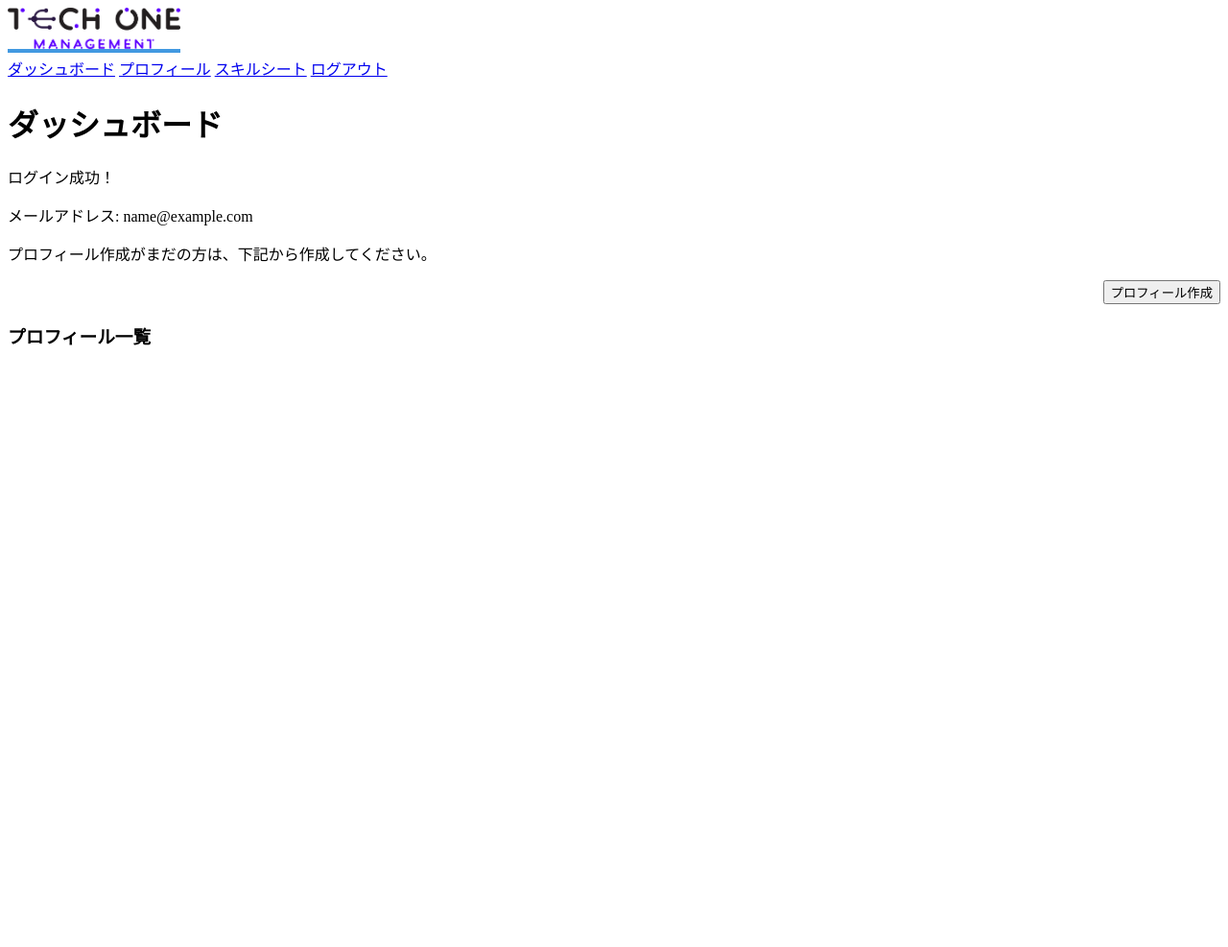
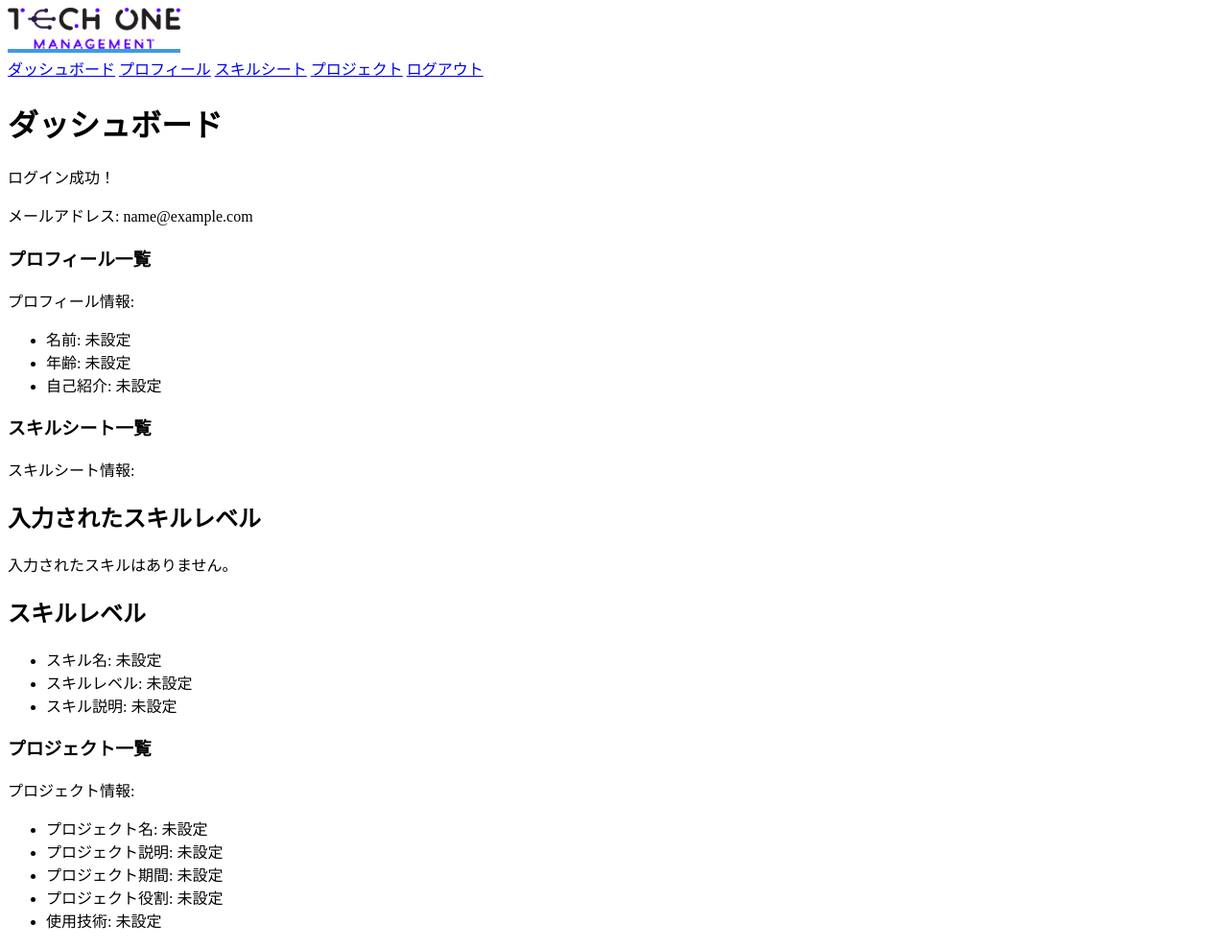
Before and after one commit to keisuke-dd/python, a Flask app: page /dashboard in a window 1280 px wide. Shown: the whole page at 96% size. Before the commit the page ends 360 px from the top, so only its background shows below. Run offline with Flask 3, Linux system fonts and the light colour scheme; the visitor is signed in with stand-in values (Sample User, id 1).

Commit message:
変更
Co-authored-by: VermouthWine <VermouthWine@users.noreply.github.com>
Co-authored-by: boiledeggy <boiledeggy@users.noreply.github.com>

```diff
--- a/app.py
+++ b/app.py
@@ -1,4 +1,6 @@
 from flask import Flask, render_template, request, redirect, url_for, session
+from flask_session import Session
+from datetime import timedelta
 import os
 from supabase import create_client, Client
 from dotenv import load_dotenv
@@ -16,14 +18,23 @@ supabase: Client = create_client(SUPABASE_URL, SUPABASE_KEY)
 app = Flask(__name__)
 app.secret_key = "your_secret_key"  # セッション用のシークレットキー
 
+#  セッションの設定
+app.config['SESSION_TYPE'] = 'filesystem'
+app.config['PERMANENT_SESSION_LIFETIME'] = timedelta(minutes=30)  # 30分で自動ログアウト
+Session(app)
 
-# 🔹 ホームページ (ログインかサインアップを選ぶ画面)
+#  セキュリティの強化設定
+app.config['SESSION_COOKIE_SECURE'] = False     # HTTPSのみでクッキー送信 localhost環境のため一時出来にflase
+app.config['SESSION_COOKIE_HTTPONLY'] = True   # JavaScriptからのアクセスを防止
+app.config['SESSION_COOKIE_SAMESITE'] = 'Lax'  # クロスサイトのCSRF防止
+
+#  ホームページ (ログインかサインアップを選ぶ画面)
 @app.route("/", methods=["GET"])
 def home():
     return render_template("home.html")
 
 
-# 🔹 サインアップページ & 処理
+#  サインアップページ & 処理
 @app.route("/signup", methods=["GET", "POST"])
 def signup():
     if request.method == "POST":
@@ -41,7 +52,7 @@ def signup():
     return render_template("signup.html")
 
 
-# 🔹 ログインページ & ログイン処理
+#  ログインページ & ログイン処理
 @app.route("/login", methods=["GET", "POST"])
 def login():
     if request.method == "POST":
@@ -66,7 +77,7 @@ def login():
     return render_template("login.html")
 
 
-# 🔹 ダッシュボード（ログイン後のページ）
+#  ダッシュボード（ログイン後のページ）
 @app.route("/dashboard")
 def dashboard():
     if 'user_id' in session:
@@ -75,18 +86,25 @@ def dashboard():
         return redirect(url_for('login'))
 
 
-# 🔹 スキルシート作成ページ
+#  スキルシート作成ページ
 @app.route("/skillsheet_input")
 def skillsheet_input():
     return render_template("skillsheet_input.html")
 
-# 🔹 プロフィール入力ページ表示
+
+#  プロフィール入力ページ表示
 @app.route("/profile_input")
 def profile_input():
     return render_template("profile_input.html")
 
 
-# 🔹 ログアウト処理
+# 🔹 プロジェクト入力ページ表示
+@app.route("/project_input")
+def project_input():
+    return render_template("project_input.html")
+
+
+#  ログアウト処理
 @app.route("/logout")
 def logout():
     session.clear()
--- a/templates/dashboard.html
+++ b/templates/dashboard.html
@@ -14,13 +14,89 @@
     <p>ログイン成功！</p>
     <p>メールアドレス: {{ user_email }}</p>
 
-    <p>プロフィール作成がまだの方は、下記から作成してください。</p>
-    <div style="text-align: right; margin-top: 1rem;">
-        <a href="{{ url_for('profile_input') }}"><button>プロフィール作成</button></a>
-    </div>
     <h3>プロフィール一覧</h3>
 
+    <p>プロフィール情報:</p>
+    <ul>
+        {% if profile_name %}
+            <li>名前: {{ profile_name }}</li>
+        {% else %}
+            <li>名前: 未設定</li>
+        {% endif %}
+        {% if profile_age %}
+            <li>年齢: {{ profile_age }}歳</li>
+        {% else %}
+            <li>年齢: 未設定</li>
+        {% endif %}
+        {% if profile_bio %}
+            <li>自己紹介: {{ profile_bio }}</li>
+        {% else %}
+            <li>自己紹介: 未設定</li>
+        {% endif %}
+    </ul>
 
+    <h3>スキルシート一覧</h3>
+    <p>スキルシート情報:</p>
+
+     <h2>入力されたスキルレベル</h2>
+
+      {% if skills %}
+        <ul>
+            {% for lang, level in skills.items() %}
+                <li>{{ lang }}: {{ level }}</li>
+            {% endfor %}
+        </ul>
+    {% else %}
+        <p>入力されたスキルはありません。</p>
+    {% endif %}
+    <h2>スキルレベル</h2>
+    <ul>
+
+        {% if skill_name %}
+            <li>スキル名: {{ skill_name }}</li>
+        {% else %}
+            <li>スキル名: 未設定</li>
+        {% endif %}
+        {% if skill_level %}
+            <li>スキルレベル: {{ skill_level }}</li>
+        {% else %}
+            <li>スキルレベル: 未設定</li>
+        {% endif %}
+        {% if skill_description %}
+            <li>スキル説明: {{ skill_description }}</li>
+        {% else %}
+            <li>スキル説明: 未設定</li>
+        {% endif %}
+    </ul>
+
+    <h3>プロジェクト一覧</h3>
+    <p>プロジェクト情報:</p>
+    <ul>
+        {% if project_name %}
+            <li>プロジェクト名: {{ project_name }}</li>
+        {% else %}
+            <li>プロジェクト名: 未設定</li>
+        {% endif %}
+        {% if project_description %}
+            <li>プロジェクト説明: {{ project_description }}</li>
+        {% else %}
+            <li>プロジェクト説明: 未設定</li>
+        {% endif %}
+        {% if project_duration %}
+            <li>プロジェクト期間: {{ project_duration }}</li>
+        {% else %}
+            <li>プロジェクト期間: 未設定</li>
+        {% endif %}
+        {% if project_role %}
+            <li>プロジェクト役割: {{ project_role }}</li>
+        {% else %}
+            <li>プロジェクト役割: 未設定</li>
+        {% endif %}
+        {% if project_technologies %}
+            <li>使用技術: {{ project_technologies }}</li>
+        {% else %}
+            <li>使用技術: 未設定</li>
+        {% endif %}
 
 </body>
 </html>
--- a/templates/header.html
+++ b/templates/header.html
@@ -17,6 +17,7 @@
             <a href="{{ url_for('dashboard') }}">ダッシュボード</a>
             <a href="{{ url_for('profile_input') }}">プロフィール</a>
             <a href="{{ url_for('skillsheet_input') }}">スキルシート</a>
+            <a href="{{ url_for('project_input') }}">プロジェクト</a>
             <a href="{{ url_for('logout') }}">ログアウト</a>
         </nav>
 
--- a/templates/home.html
+++ b/templates/home.html
@@ -6,7 +6,7 @@
     <title>ホームページ</title>
 </head>
 <body>
-    <h1>ウェルカム！</h1>
+    <h1>Welcome to Home Page</h1>
     <a href="{{ url_for('signup') }}">サインアップ</a> |
     <a href="{{ url_for('login') }}">ログイン</a>
 </body>
```
Also changed, not shown: templates/profile_input.html (+8 -2 lines), templates/project_input.html (added, +33 -0 lines), 2 other files.
